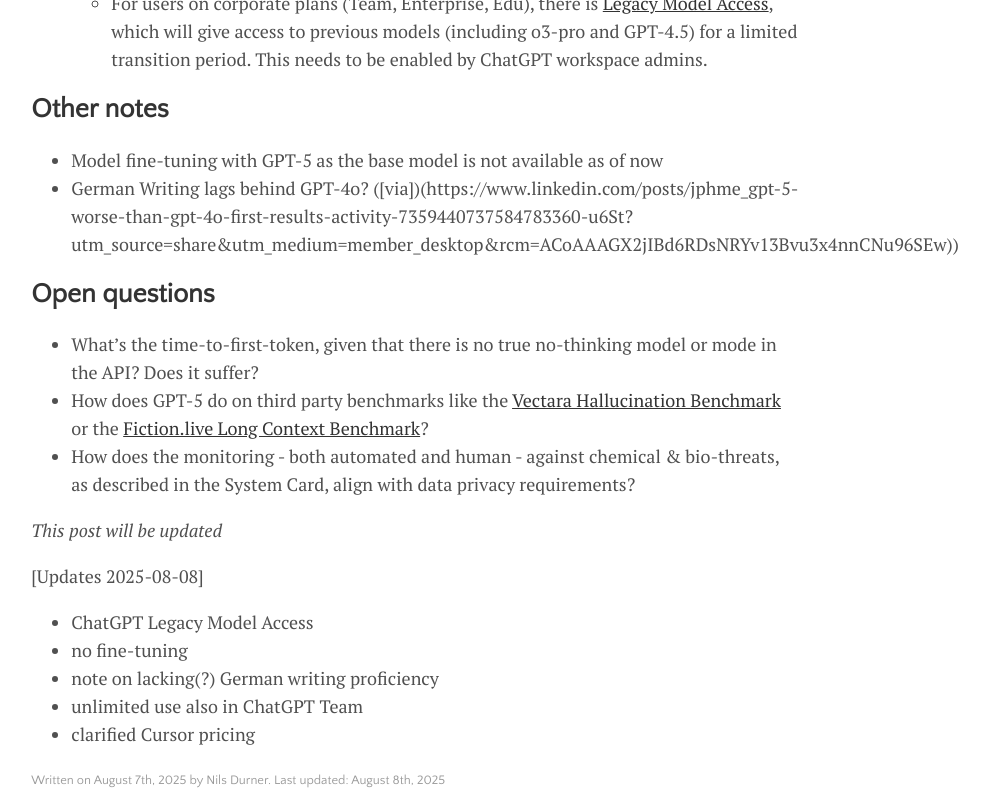
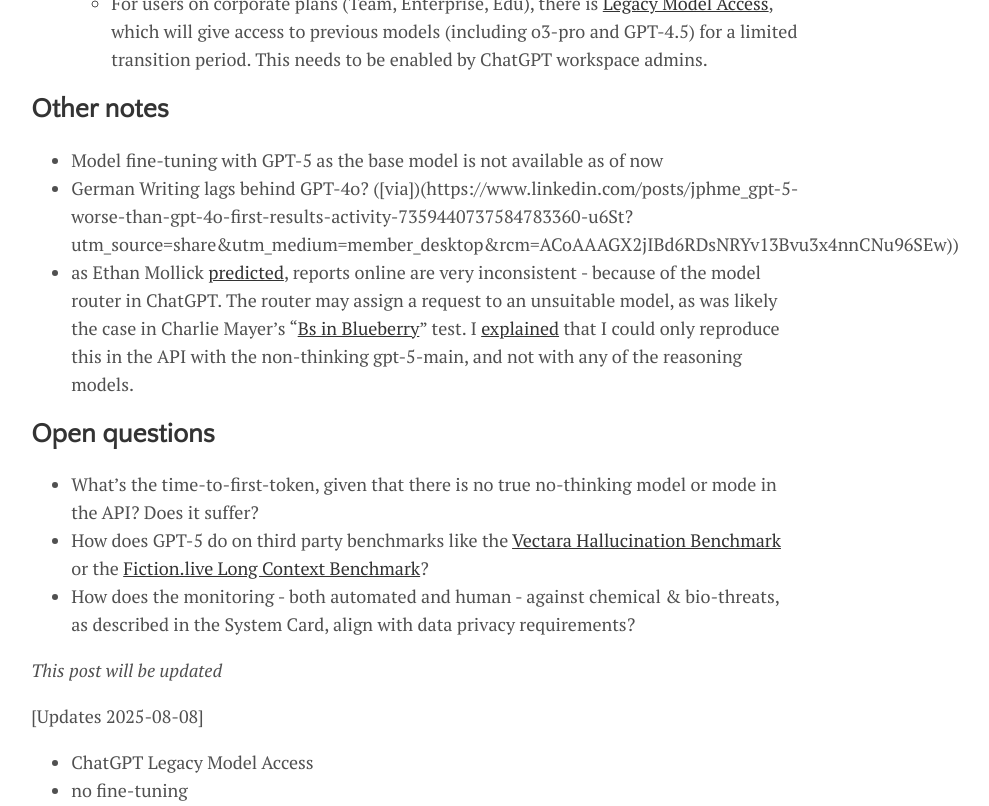
Before and after one commit to ndurner/ndurner.github.io, a Jekyll site: the page built from _posts/2025-08-07-openai-gpt-5.md, in a window 1280 px wide and 900 px high, scrolled down 2784 px, cut to the strip 0-806 px from the top of the window. Shown: the whole strip, without its empty margins (225-1214 px from the left). Built offline with Jekyll 4.4.1, drawn with Linux system fonts in a browser that asks for light colours.

Commit message:
Bs in Blueberry

```diff
--- a/_posts/2025-08-07-openai-gpt-5.md
+++ b/_posts/2025-08-07-openai-gpt-5.md
@@ -63,6 +63,7 @@
 ## Other notes
 * Model fine-tuning with GPT-5 as the base model is not available as of now
 * German Writing lags behind GPT-4o? ([via])(https://www.linkedin.com/posts/jphme_gpt-5-worse-than-gpt-4o-first-results-activity-7359440737584783360-u6St?utm_source=share&utm_medium=member_desktop&rcm=ACoAAAGX2jIBd6RDsNRYv13Bvu3x4nnCNu96SEw))
+* as Ethan Mollick [predicted](https://www.linkedin.com/posts/emollick_you-are-likely-going-to-see-a-lot-of-very-activity-7359323772924878848-Pf_j?utm_source=share&utm_medium=member_desktop&rcm=ACoAAAGX2jIBd6RDsNRYv13Bvu3x4nnCNu96SEw), reports online are very inconsistent - because of the model router in ChatGPT. The router may assign a request to an unsuitable model, as was likely the case in Charlie Mayer's "[Bs in Blueberry](https://blog.charliemeyer.co/the-gpt-5-launch-was-concerning/)" test. I [explained](https://news.ycombinator.com/item?id=44837178) that I could only reproduce this in the API with the non-thinking gpt-5-main, and not with any of the reasoning models.
 
 ## Open questions
 * What's the time-to-first-token, given that there is no true no-thinking model or mode in the API? Does it suffer?
```
